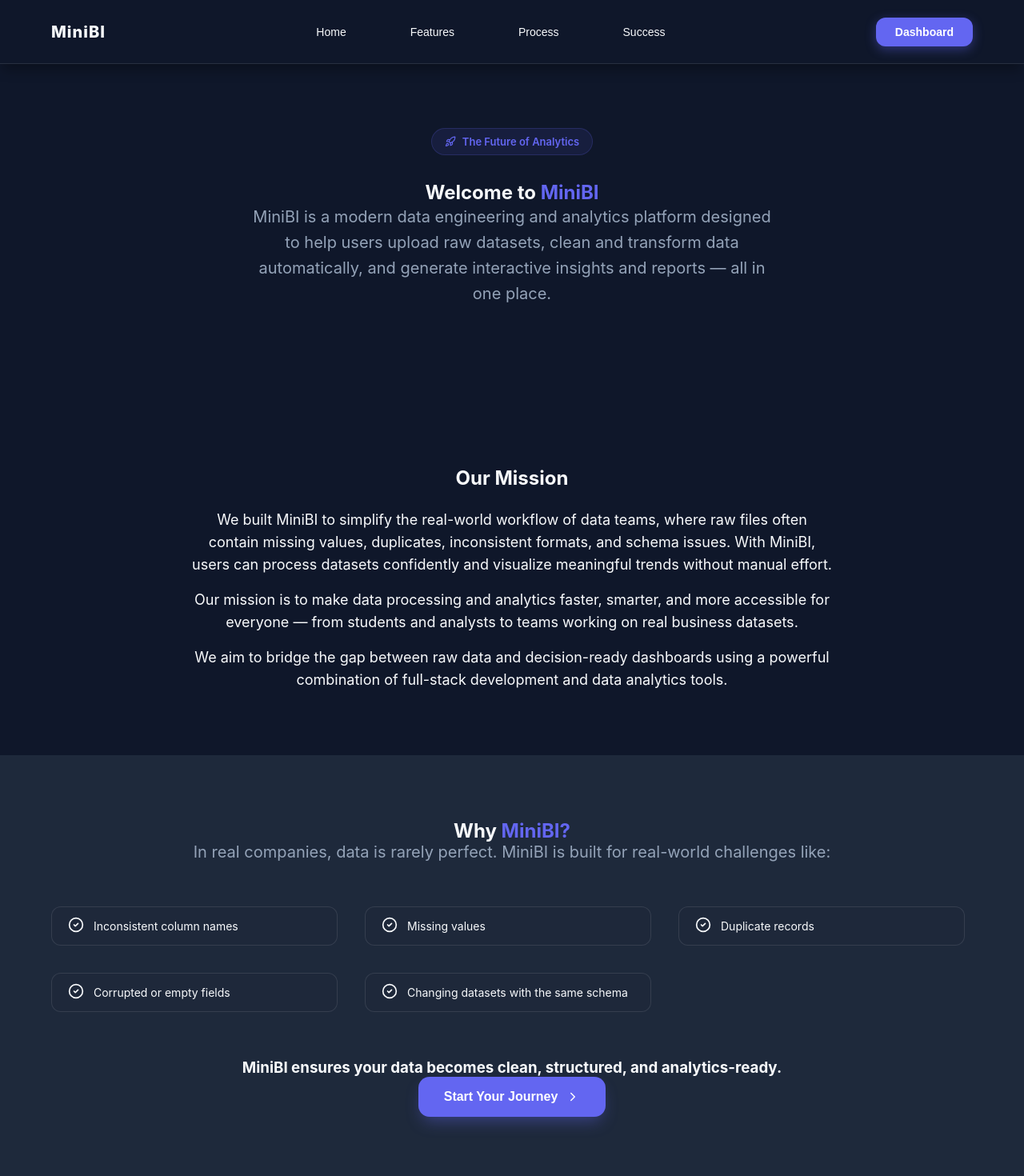
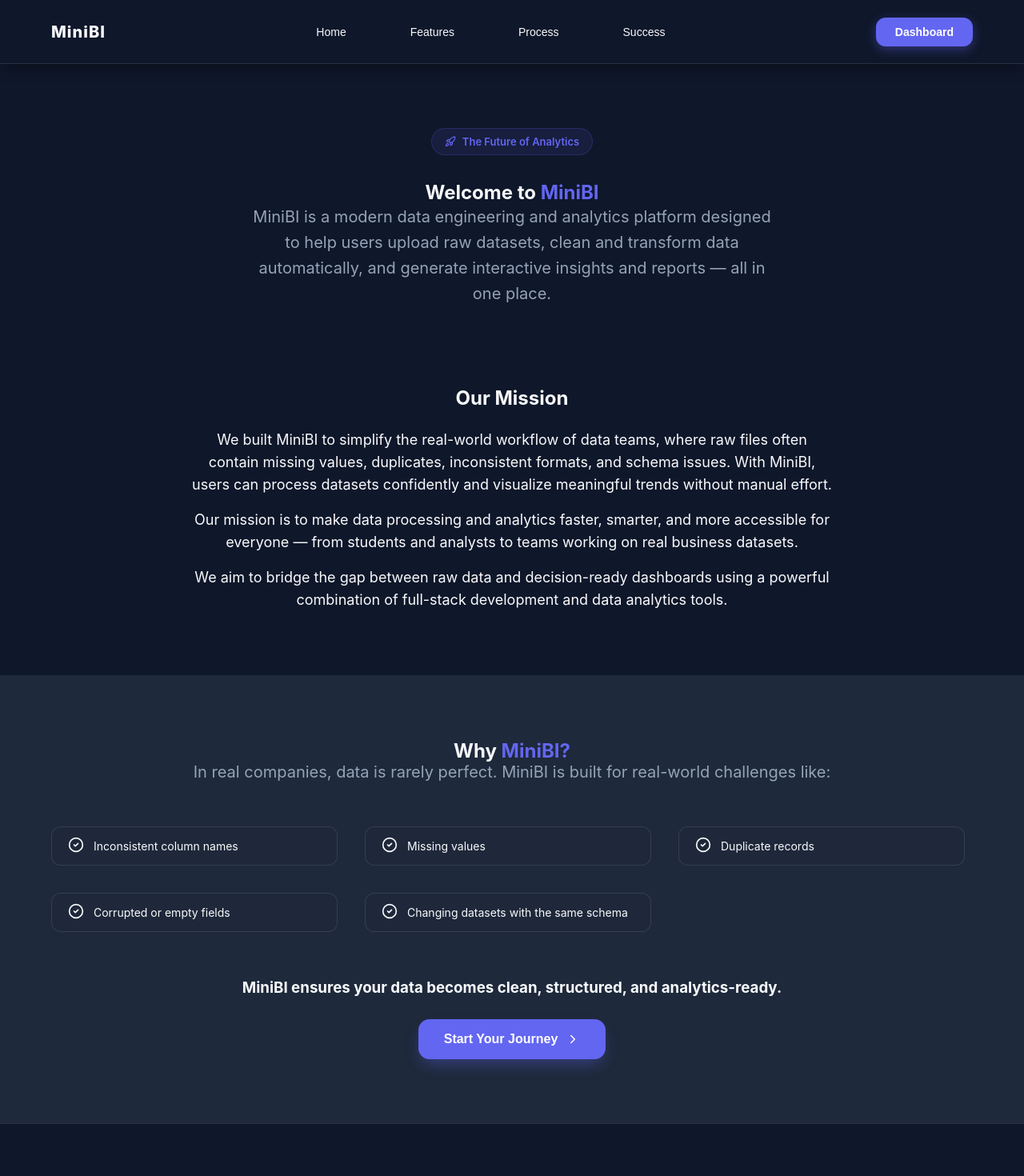
Before and after one commit to Vaidehi0207/Mini-Power-Bi-Analytic-App, a React (Vite) app in the folder client/: page /about in a window 1280 px wide. Shown: the top 1470 px of the page at 80% size. Built offline with nearby package versions, Linux system fonts and the light colour scheme; no server answers.

Commit message:
Fixed some issues and pushing final for now

```diff
--- a/client/src/pages/About.jsx
+++ b/client/src/pages/About.jsx
@@ -36,7 +36,9 @@ const About = () => {
             </nav>
 
             <main className="about-content">
-                <section className="about-hero text-center section-padding">
+                <section className="about-hero text-center section-padding"
+                style={{ paddingBottom: "30px" }}
+>
                     <div className="hero-badge mx-auto">
                         <Rocket size={14} /> <span>The Future of Analytics</span>
                     </div>
@@ -47,7 +49,9 @@ const About = () => {
                     </p>
                 </section>
 
-                <section className="about-mission section-padding">
+                <section className="about-mission section-padding"
+                  style={{ paddingTop: "30px" }}
+>
                     <div className="container">
                         <div className="mission-box mx-auto text-center" style={{ maxWidth: '800px', margin: '0 auto', textAlign: 'center' }}>
                             <h2 className="mb-6">Our Mission</h2>
@@ -89,8 +93,8 @@ const About = () => {
                         </div>
 
                         <div className="cta-wrapper text-center mt-12" style={{ display: 'flex', flexDirection: 'column', alignItems: 'center' }}>
-                            <h3>MiniBI ensures your data becomes clean, structured, and analytics-ready.</h3>
-                            <button className="cta-btn primary mt-6" onClick={() => navigate('/signup')} style={{ cursor: 'pointer' }}>
+                            <h3 style={{ marginBottom: "18px" }}>MiniBI ensures your data becomes clean, structured, and analytics-ready.</h3>
+                            <button className="cta-btn primary mt-6" onClick={() => navigate('/signup')} style={{ cursor: 'pointer', marginTop: "10px"}}>
                                 Start Your Journey <ChevronRight size={18} />
                             </button>
                         </div>
```
